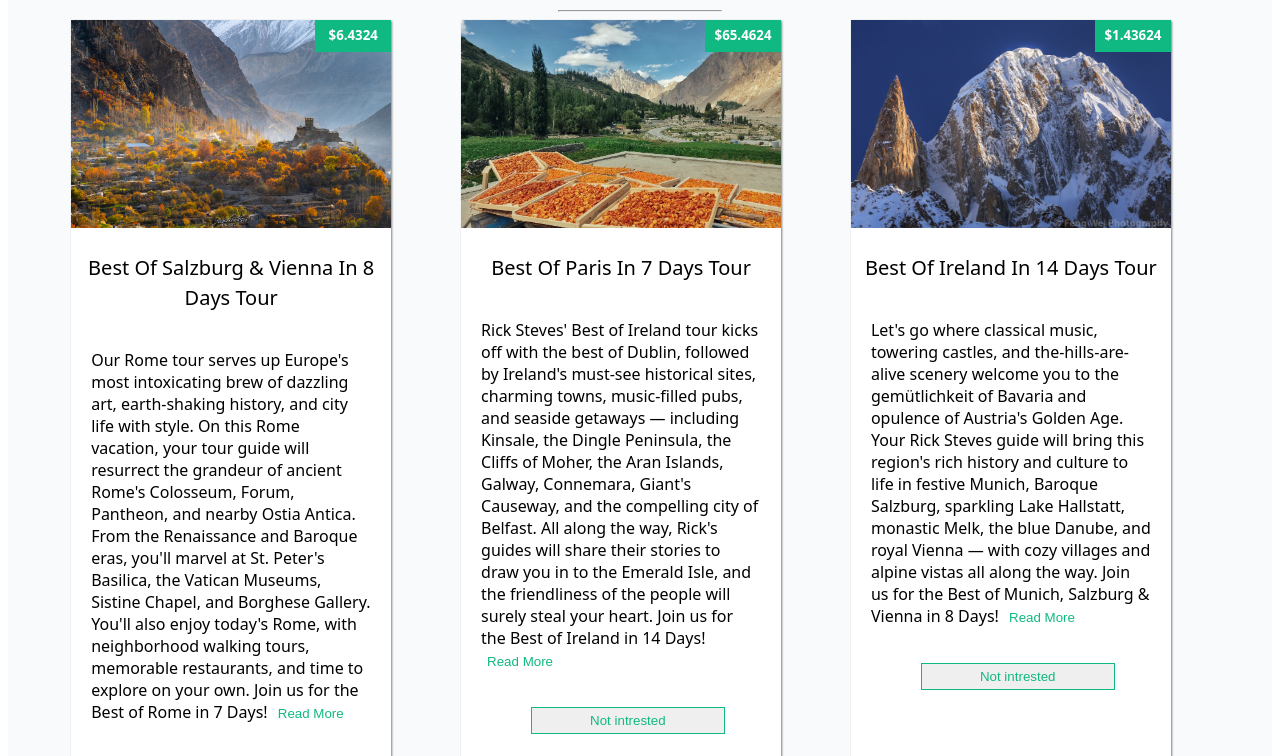
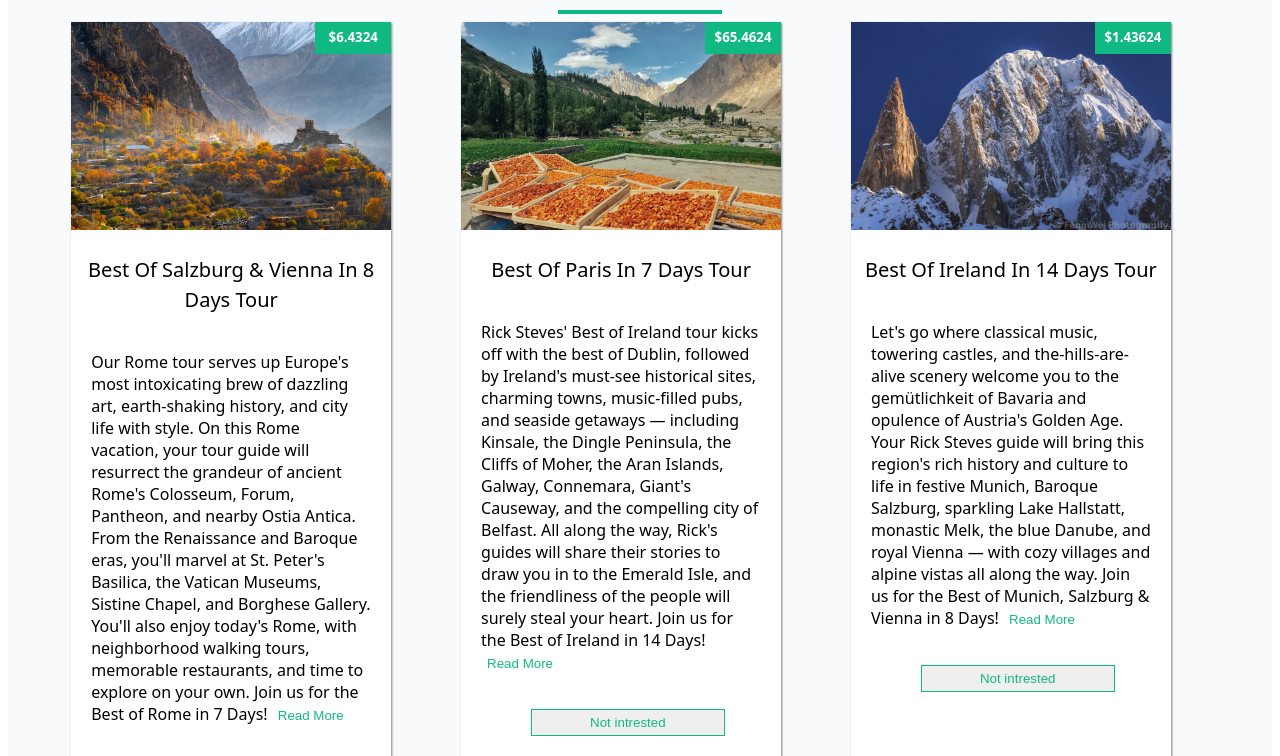
Before and after one commit to abidakhan01/Tours, a plain HTML site: page index.html in a window 1280 px wide. Shown: the part 103-859 px from the top of the page. Drawn offline with Linux system fonts and the light colour scheme.

Commit message:
hr styling

```diff
--- a/style.css
+++ b/style.css
@@ -4,14 +4,15 @@ body {
 }
 .Tours {
   display: flex;
-
   justify-content: center;
   font-size: 2.441rem;
-  font-family: 1rengFont);
   font-weight: 400;
   color: rgb(68, 64, 64);
 }
 
+hr {
+  border: 2px solid #10b981;
+}
 .img {
   height: 13rem;
   width: 100%;
```
